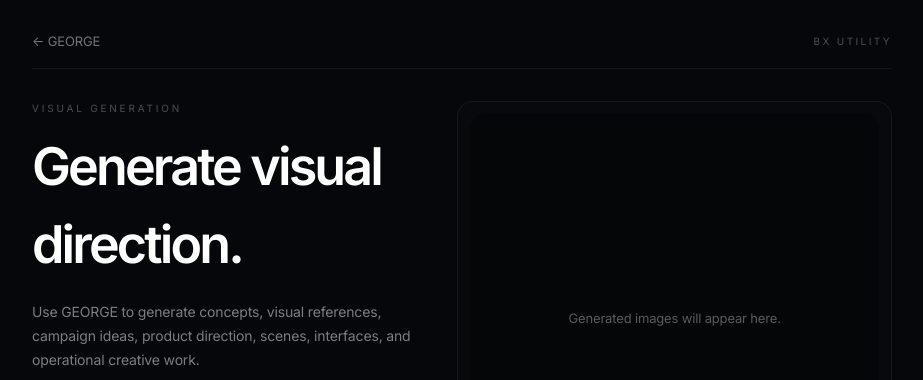
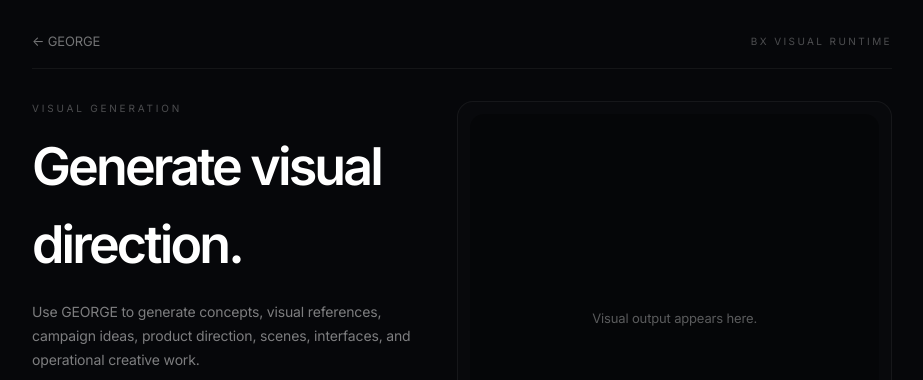
Before and after one commit to LesKemVal/ai-clarity, a Next.js app: page /images in a window 1280 px wide. Shown: the top 380 px of the page, without its empty margins (178-1101 px from the left). Built offline with nearby package versions, Linux system fonts and the light colour scheme.

Commit message:
Refine GEORGE visual runtime language

```diff
--- a/app/images/page.tsx
+++ b/app/images/page.tsx
@@ -15,7 +15,7 @@ export default function ImagesPage() {
     const cleanPrompt = prompt.trim()
 
     if (!cleanPrompt) {
-      setError('Describe what you want to create.')
+      setError('Describe the visual direction.')
       return
     }
 
@@ -63,7 +63,7 @@ export default function ImagesPage() {
           </Link>
 
           <div className="text-[10px] uppercase tracking-[0.24em] text-white/28">
-            Bx Utility
+            Bx Visual Runtime
           </div>
         </div>
 
@@ -119,7 +119,7 @@ export default function ImagesPage() {
                 <img src={image} alt="Generated visual" className="h-full w-full object-contain" />
               ) : (
                 <div className="px-8 text-center text-[13px] leading-6 text-white/34">
-                  Generated images will appear here.
+                  Visual output appears here.
                 </div>
               )}
             </div>
@@ -130,7 +130,7 @@ export default function ImagesPage() {
                 download="bx-image.png"
                 className="mt-3 block touch-manipulation rounded-[0.75rem] border border-white/[0.055] px-4 py-2.5 text-center text-[13px] text-white/56 transition hover:bg-white/[0.018] hover:text-white/78"
               >
-                Download image
+                Export visual
               </a>
             )}
           </div>
```
